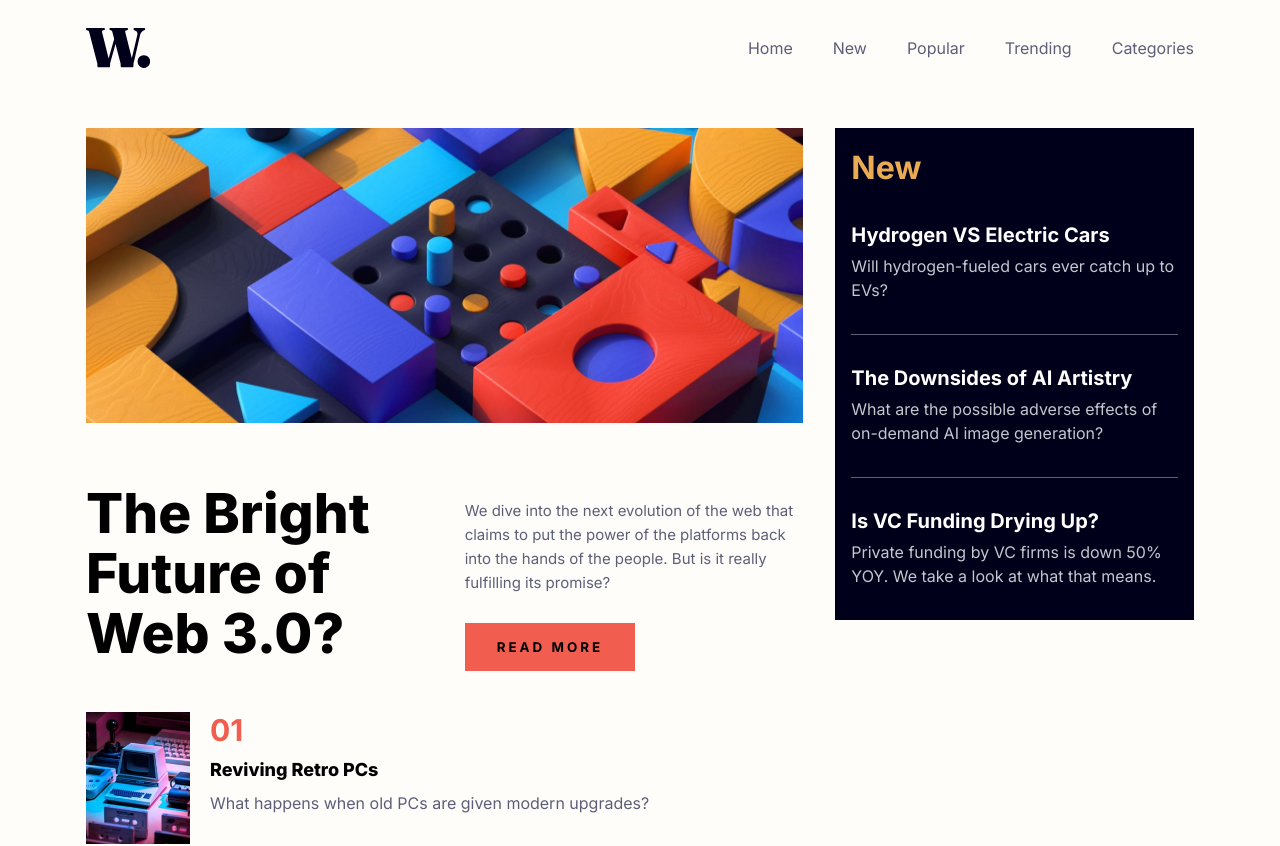
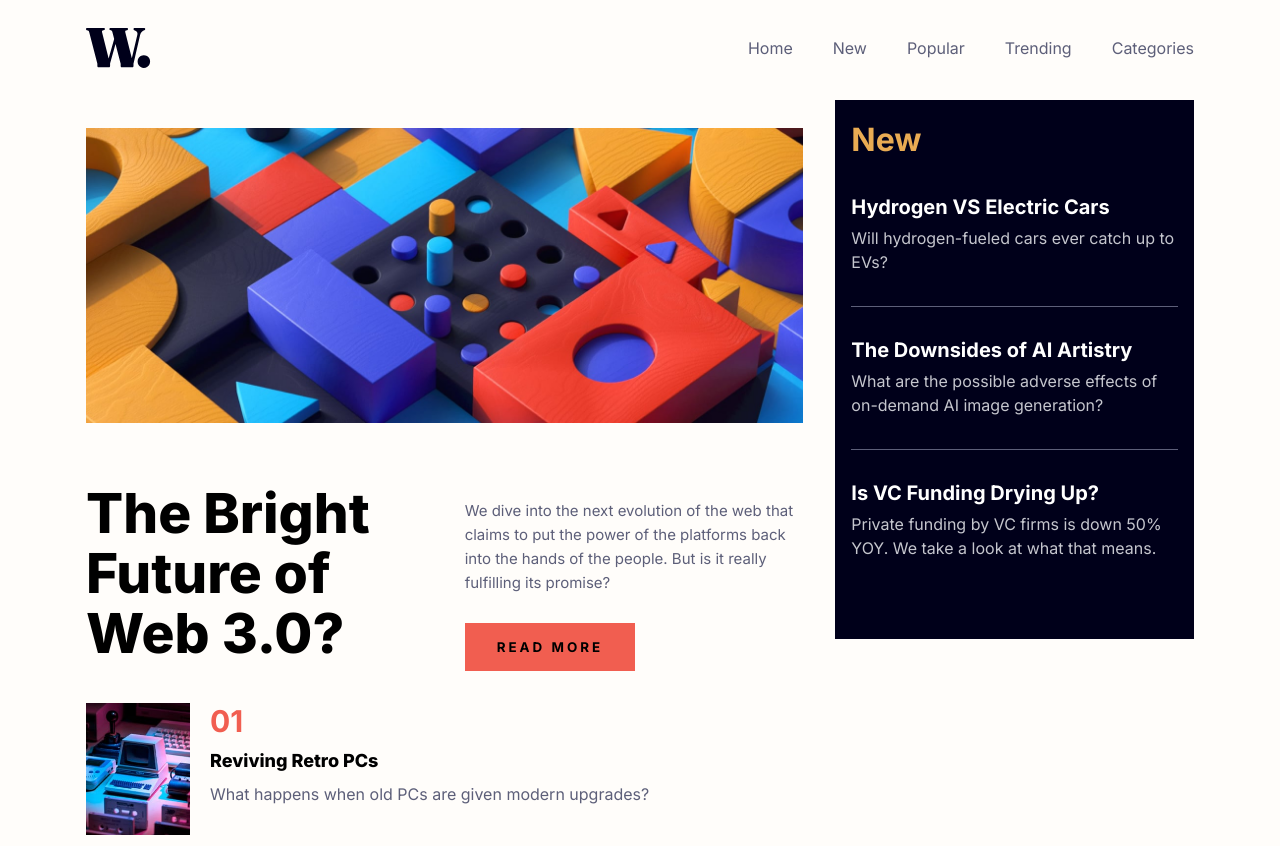
Before and after one commit to et-coder/news-homepage, a React (Vite) app: page / in a window 1280 px wide. Shown: the top 846 px of the page. Built offline with nearby package versions, Linux system fonts and the light colour scheme.

Commit message:
fix the gap between main and aside section

```diff
--- a/src/components/Aside.jsx
+++ b/src/components/Aside.jsx
@@ -1,7 +1,7 @@
 import { asides } from "../constants";
 
 const Aside = () => (
-  <aside className="bg-very-dark-blue text-white p-4 my-15">
+  <aside className="bg-very-dark-blue text-white p-4 my-8">
     <h2 className="text-[32px] font-bold text-soft-orange mb-7">New</h2>
     <div className="flex flex-col gap-4">
       {asides.map((aside) => (
```
